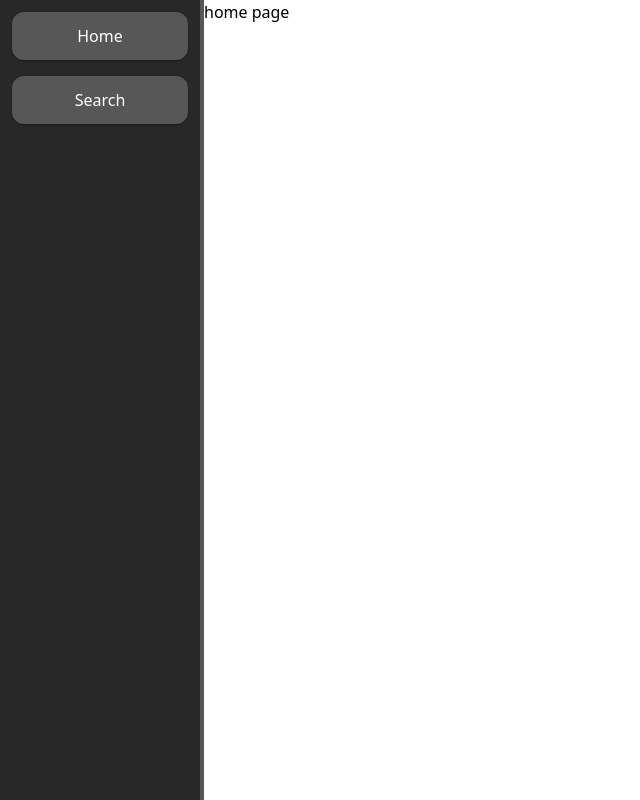
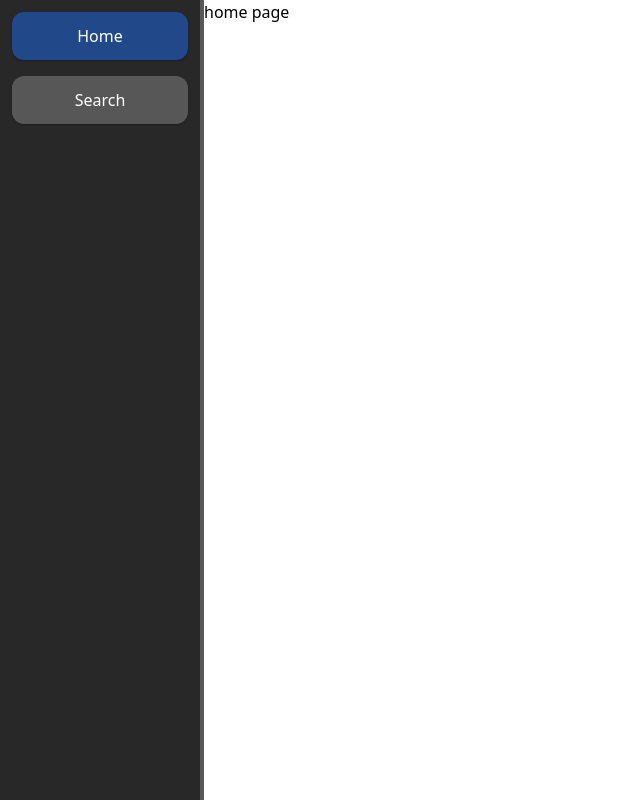
Before and after one commit to yagizerdem/MUSEEK, a React app in the folder frontend/: page /home in a window 1280 px wide. Shown: the whole page, without its empty margins (0-640 px from the left). Built offline with nearby package versions, Linux system fonts and the light colour scheme; the HTML template or start-up script is replaced by a standard one.

Commit message:
navigation buttons style added to inidcate active page

```diff
--- a/frontend/package.json
+++ b/frontend/package.json
@@ -11,6 +11,7 @@
   },
   "dependencies": {
     "@tailwindcss/vite": "^4.1.14",
+    "lucide-react": "^0.544.0",
     "react": "^19.1.1",
     "react-dom": "^19.1.1",
     "react-router": "^7.9.3",
--- a/frontend/src/Layout/DefaultLayout.tsx
+++ b/frontend/src/Layout/DefaultLayout.tsx
@@ -1,14 +1,24 @@
 import { HorizontalSplitPane } from "../ui/HorizontalSplitPane";
 import { ModernNavigationButton } from "../ui/ModernNavigationButton";
 import { router } from "../router";
+import { useState } from "react";
+
+const activePageEnum = Object.freeze({
+  HOME: "HOME",
+  SEARCH: "SEARCH",
+});
 
 function DefaultLayout({ children }: { children: React.ReactNode }) {
+  const [activePage, setActivePage] = useState<string>(activePageEnum.HOME);
+
   function goToHome() {
     router.navigate("/home");
+    setActivePage(activePageEnum.HOME);
   }
 
   function goToSearch() {
     router.navigate("/search");
+    setActivePage(activePageEnum.SEARCH);
   }
 
   return (
@@ -24,8 +34,24 @@ function DefaultLayout({ children }: { children: React.ReactNode }) {
           p-3
           gap-4`}
           >
-            <ModernNavigationButton label="Home" onMouseUp={goToHome} />
-            <ModernNavigationButton label="Search" onMouseUp={goToSearch} />
+            <ModernNavigationButton
+              label="Home"
+              onMouseUp={goToHome}
+              className={`${
+                activePage === activePageEnum.HOME
+                  ? "bg-[var(--clr-info-a0)]"
+                  : ""
+              }`}
+            />
+            <ModernNavigationButton
+              label="Search"
+              onMouseUp={goToSearch}
+              className={`${
+                activePage === activePageEnum.SEARCH
+                  ? "bg-[var(--clr-info-a0)]"
+                  : ""
+              }`}
+            />
           </div>
         }
         splitterClassName="bg-[var(--clr-surface-a30)] w-1"
```
Also changed, not shown: 1 other file (tests, documents, lock files or other folders).
